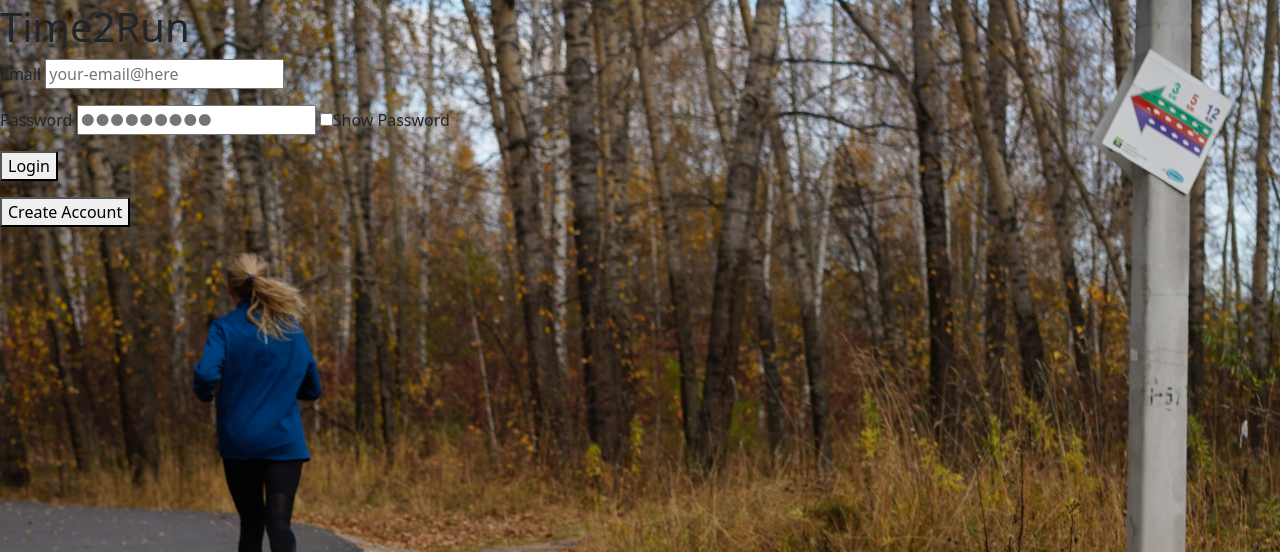
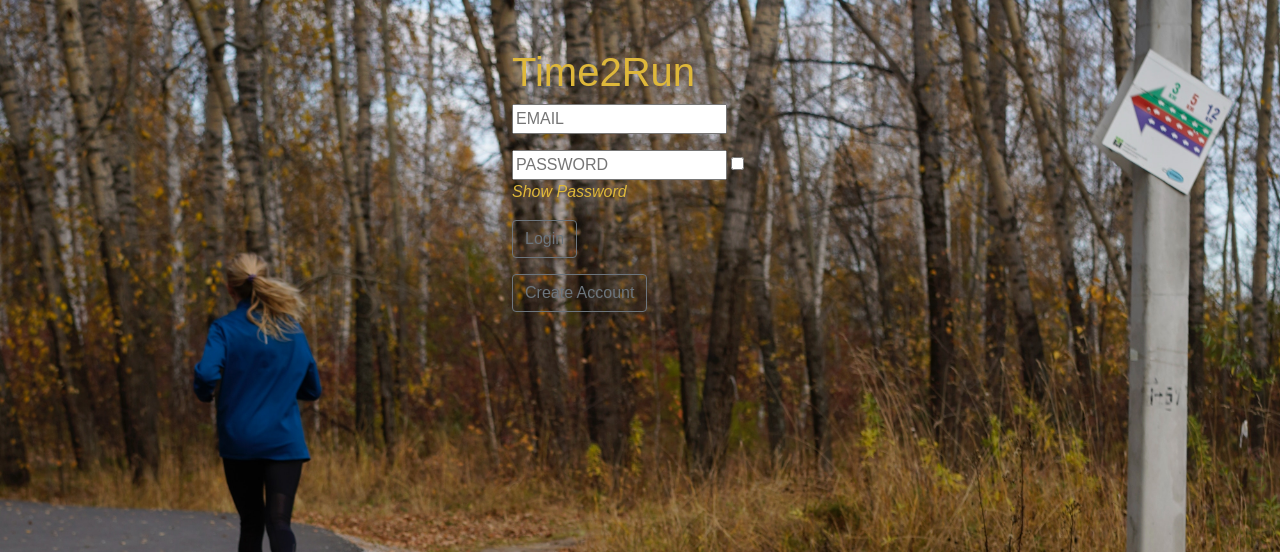
Before and after one commit to roadrunnerinthesun/Time2Run, a Flask app: page / in a window 1280 px wide. Shown: the part 37-589 px from the top of the page. Run offline with Flask 2, Linux system fonts and the light colour scheme; some web fonts are replaced.

Commit message:
login in page styled, text needs centering

```diff
--- a/templates/login.html
+++ b/templates/login.html
@@ -2,24 +2,35 @@
 {% extends 'base.html' %}
 {% block title %}Login{% endblock %}
 
+{% block head %}
+<link rel="stylesheet" href="/static/css/style.css" />
+<link rel="icon" href="/static/run.jpg">
+
+{% endblock head %}
+
 {% block body %}
+<div id="container">
+<div class="body" id="body">
   <h1>Time2Run</h1>
       <form action="/user_login" method="POST">
           <p>
-          Email <input type="text" placeholder="your-email@here" pattern="[a-z0-9._%+-]+@[a-z0-9.-]+\.[a-z]{2,4}$" required name="email">
+          <input type="text" placeholder="EMAIL" pattern="[a-z0-9._%+-]+@[a-z0-9.-]+\.[a-z]{2,4}$" required name="email">
           </p><p>
-          Password <input id="password" type="password" placeholder="●●●●●●●●●" required name="password">
-          <input type="checkbox" onclick="showPassword()">Show Password
+            <input id="password" type="password" placeholder="PASSWORD" required name="password">
+            <input type="checkbox" onclick="showPassword()"><em>Show Password</em>
           </p>
-        <button type="submit">Login</button>
+          <button type="submit" class="btn btn-outline-secondary">Login</button>
       </form>
       <p></p>
       <form action="/registration">
-        <button type="submit">Create Account</button>
+          <button type="submit" class="btn btn-outline-secondary">Create Account</button>
       </form>
 </div>
 
 
+</div>
+
 <script src="/static/js/login_show_password.js"></script>
 
+
 {% endblock %}
```
Lines whose indentation alone changed are shown as unchanged.
